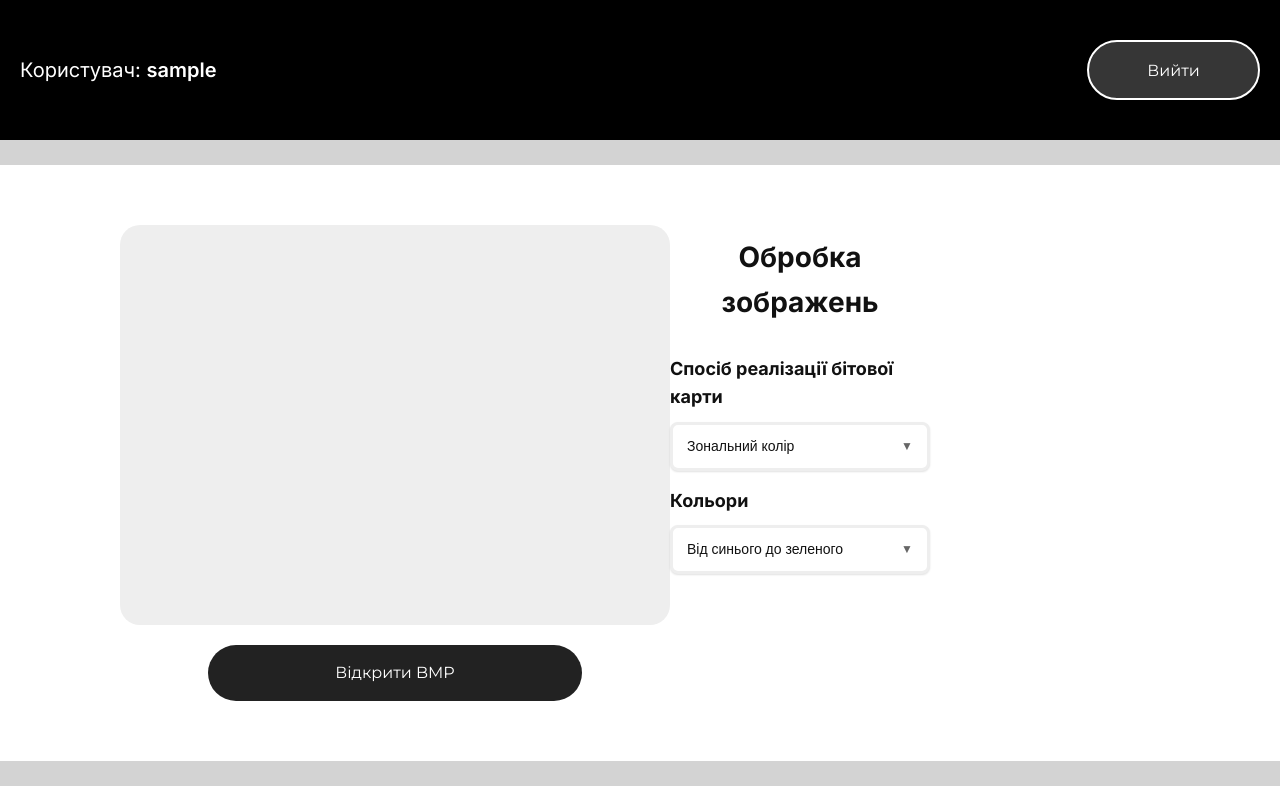
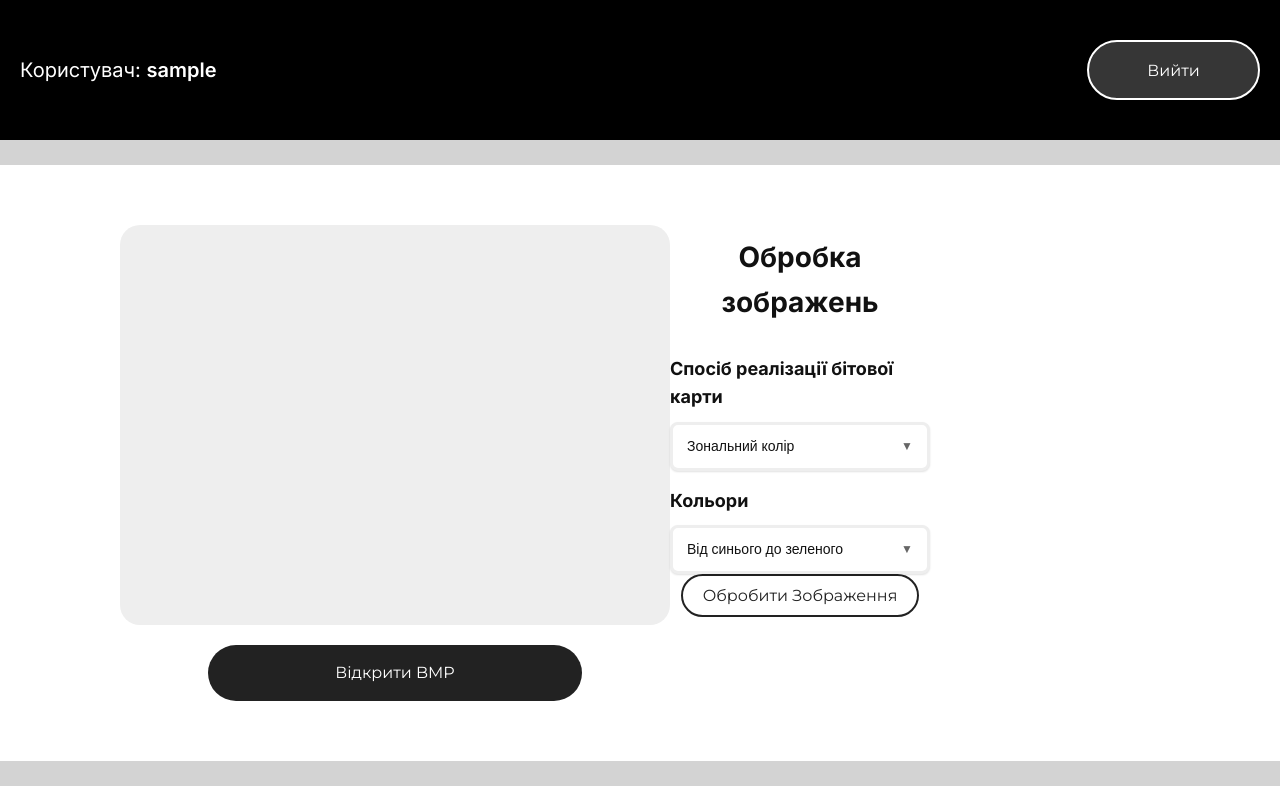
Before and after one commit to tetianazhelikhovska/Practikum, a plain HTML site: page main.html in a window 1280 px wide. Shown: the top 800 px of the page. Drawn offline with Linux system fonts and the light colour scheme; sample sign-in values are in the browser's storage.

Commit message:
Update main.html

```diff
--- a/main.html
+++ b/main.html
@@ -1,3 +1,4 @@
+<!-- main.html -->
 <!DOCTYPE html>
 <html lang="uk">
 
@@ -58,6 +59,7 @@
                             <div class="image-processing__option" data-value="red-blue">Від червоного до синього</div>
                             <div class="image-processing__option" data-value="green-red">Від зеленого до червоного</div>
                         </div>
+                        <button class="image-processing__process-btn button-white">Обробити Зображення</button>
                     </div>
                 </div>
             </div>
```
